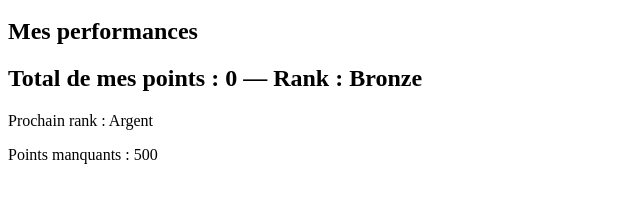
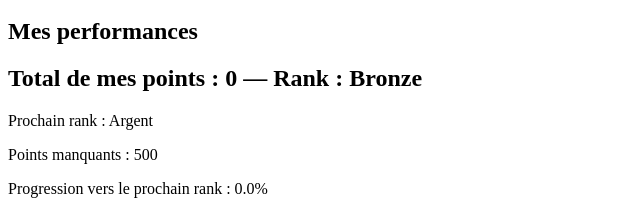
Before and after one commit to reibelbenjamin6-dev/projetNSI-gym, a Flask app: page /dashboard in a window 1280 px wide. Shown: the part 723-937 px from the top of the page, without its empty margins (0-640 px from the left). Before the commit the page ends 887 px from the top, so only its background shows below. Run offline with Flask 3, Linux system fonts and the light colour scheme; the visitor is signed in with stand-in values (Sample User, id 1); data comes from the database, SQL or seed files in the repository; data that the repository does not hold is empty.

```diff
--- a/app.py
+++ b/app.py
@@ -128,19 +128,27 @@ def dashboard():
 
     for performance in performances:
         total_points = total_points + performance.points
+
     user_rank = get_rank(total_points)
     next_rank, points_needed = get_next_rank(total_points)
 
+    next_rank_threshold = total_points + points_needed
+
+    if next_rank_threshold == 0:
+        rank_progress = 100
+    else:
+        rank_progress = round((total_points / next_rank_threshold) * 100, 1)
 
     return render_template(
-    "dashboard.html",
-    exercises=exercises,
-    performances=performances,
-    total_points=total_points,
-    user_rank=user_rank,
-    next_rank=next_rank,
-    points_needed=points_needed
-)
+        "dashboard.html",
+        exercises=exercises,
+        performances=performances,
+        total_points=total_points,
+        user_rank=user_rank,
+        next_rank=next_rank,
+        points_needed=points_needed,
+        rank_progress=rank_progress
+    )
 
 
 @app.route("/add-performance")
--- a/templates/dashboard.html
+++ b/templates/dashboard.html
@@ -48,6 +48,7 @@
 <h2>Total de mes points : {{ total_points }} — Rank : {{ user_rank }}</h2>
 <p>Prochain rank : {{ next_rank }}</p>
 <p>Points manquants : {{ points_needed }}</p>
+<p>Progression vers le prochain rank : {{ rank_progress }}%</p>
 <ul>
     {% for performance in performances %}
         <li>
```
